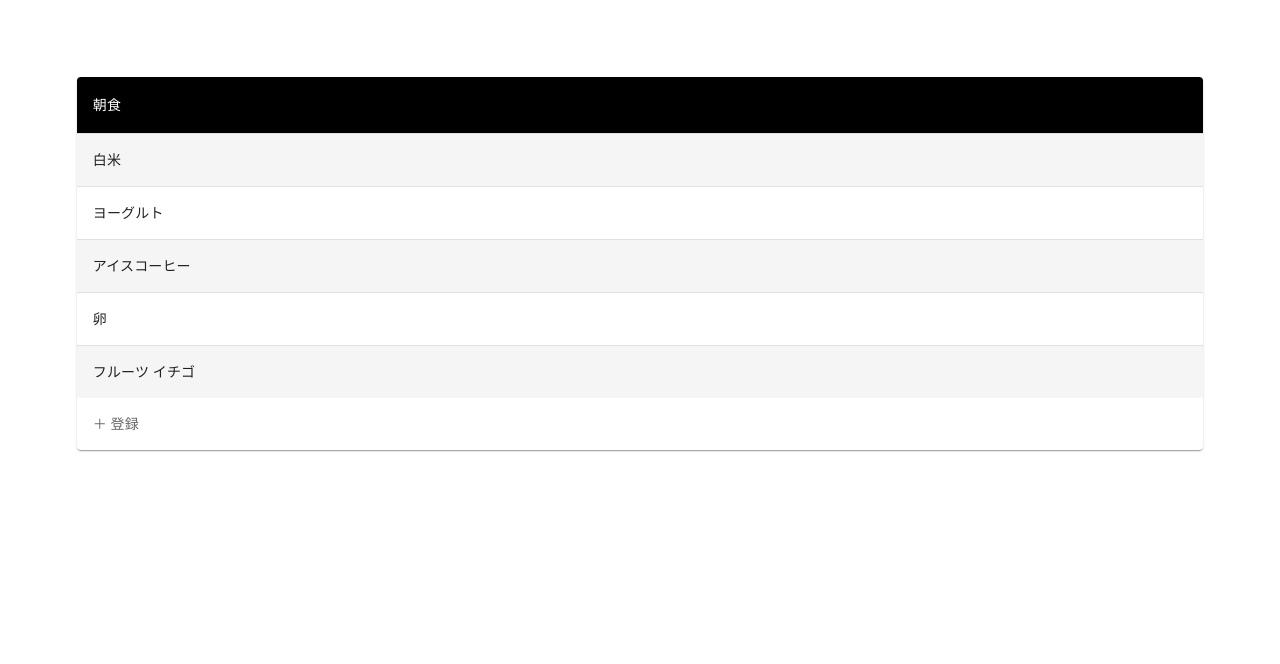
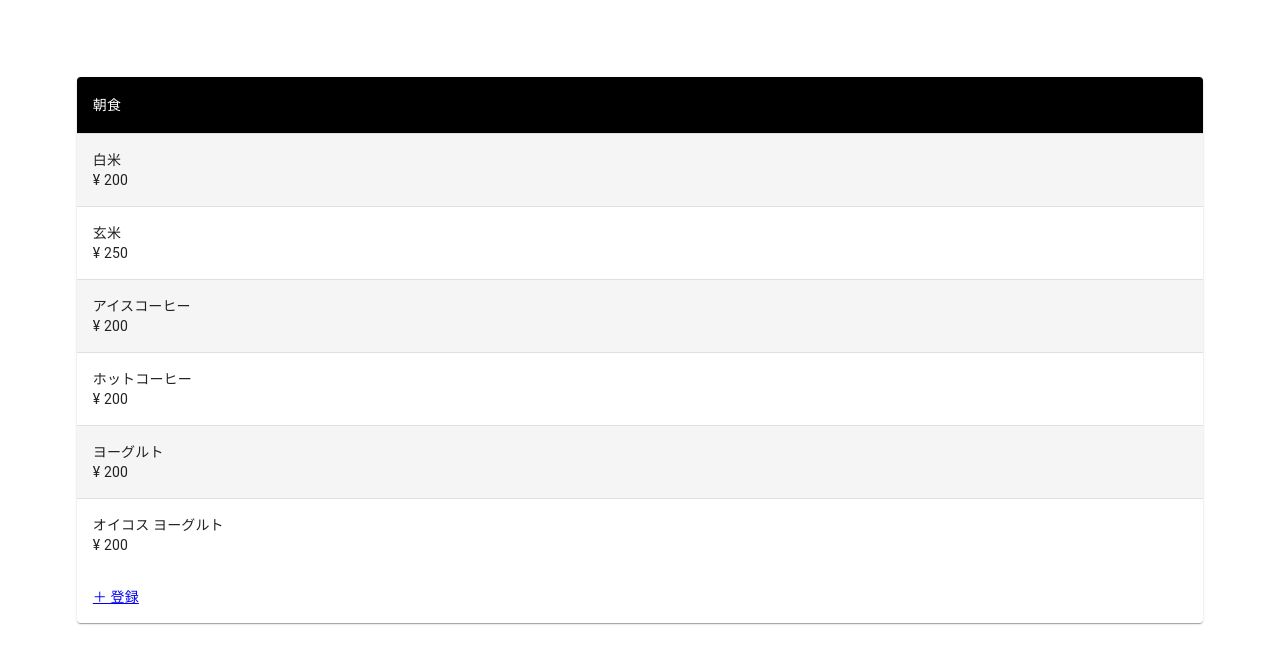
Before and after one commit to tamaokishie/foodexpenses, a React (Create React App) app: page / in a window 1280 px wide. Shown: the top 664 px of the page. Built offline with nearby package versions, Linux system fonts and the light colour scheme.

Commit message:
ホーム画面にJsonデータ追加

```diff
--- a/src/data/food-expenses.json
+++ b/src/data/food-expenses.json
@@ -8,66 +8,6 @@
         "price":"¥ 250"
     },
     {
-        "name":"もち米",
-        "price":"¥ 300"
-    },
-    {
-        "name":"雑穀米",
-        "price":"¥ 250"
-    },
-    {
-        "name":"卵",
-        "price":"¥ 70"
-    },
-    {
-        "name":"ゆで卵",
-        "price":"¥ 75"
-    },
-    {
-        "name":"温泉卵",
-        "price":"¥ 75"
-    },
-    {
-        "name":"鶏もも肉",
-        "price":"¥ 200"
-    },
-    {
-        "name":"鶏むね肉",
-        "price":"¥ 200"
-    },
-    {
-        "name":"ひき肉",
-        "price":"¥ 150"
-    },
-    {
-        "name":"バラ肉",
-        "price":"¥ 170"
-    },
-    {
-        "name":"ヨーグルト",
-        "price":"¥ 100"
-    },
-    {
-        "name":"オイコス ヨーグルト",
-        "price":"¥ 170"
-    },
-    {
-        "name":"ビヒダス ヨーグルト",
-        "price":"¥ 110"
-    },
-    {
-        "name":"フルーツ イチゴ",
-        "price":"¥ 200"
-    },
-    {
-        "name":"フルーツ マンゴー",
-        "price":"¥ 200"
-    },
-    {
-        "name":"フルーツ プルーン",
-        "price":"¥ 200"
-    },
-    {
         "name":"アイスコーヒー",
         "price":"¥ 200"
     },
@@ -76,27 +16,11 @@
         "price":"¥ 200"
     },
     {
-        "name":"アイスコーヒーミルク",
+        "name":"ヨーグルト",
         "price":"¥ 200"
     },
     {
-        "name":"ホットコーヒーミルク",
-        "price":"¥ 200"
-    },
-    {
-        "name":"魚",
-        "price":"¥ 200"
-    },
-    {
-        "name":"サーモン魚",
-        "price":"¥ 200"
-    },
-    {
-        "name":"赤魚",
-        "price":"¥ 200"
-    },
-    {
-        "name":"白身魚",
+        "name":"オイコス ヨーグルト",
         "price":"¥ 200"
     }
 ]
--- a/src/pages/home/Home.tsx
+++ b/src/pages/home/Home.tsx
@@ -6,11 +6,14 @@ import TableContainer from '@mui/material/TableContainer'
 import TableHead from '@mui/material/TableHead'
 import TableRow from '@mui/material/TableRow'
 import Paper from '@mui/material/Paper'
+import { Link } from 'react-router-dom'
+import  products  from '../../data/food-expenses.json'
+
 // ヘッダー、フッターの部分
 const StyledTableCell = styled(TableCell)(({ theme }) => ({
     [`&.${tableCellClasses.head}`]: {
-    backgroundColor: theme.palette.common.black,
-    color: theme.palette.common.white,
+        backgroundColor: theme.palette.common.black,
+        color: theme.palette.common.white,
     },
     [`&.${tableCellClasses.body}`]: {
         fontSize: 14,
@@ -27,35 +30,28 @@ const StyledTableRow = styled(TableRow)(({ theme }) => ({
     },
     }))
 
-function createData(
-    name: string
-) {
-    return {name}
-}
-
-const rows = [
-    createData('白米'),
-    createData('ヨーグルト'),
-    createData('アイスコーヒー'),
-    createData('卵'),
-    createData('フルーツ イチゴ'),
-]
 export default function Home() {
 
     return (
         <TableContainer component={Paper}>
         <Table>
-        <caption>＋ 登録</caption>
+        <caption >
+        <Link to='search'>＋ 登録
+            </Link>
+
+            </caption>
             <TableHead>
             <TableRow>
                 <StyledTableCell>朝食</StyledTableCell>
             </TableRow>
             </TableHead>
             <TableBody>
-            {rows.map((row) => (
+            {products.map((row) => (
                 <StyledTableRow key={row.name}>
-                    <StyledTableCell component='th' scope='row'>
+                    <StyledTableCell>
                     {row.name}
+                    <br></br>
+                    {row.price}
                 </StyledTableCell>
                 </StyledTableRow>
                 ))}
```
